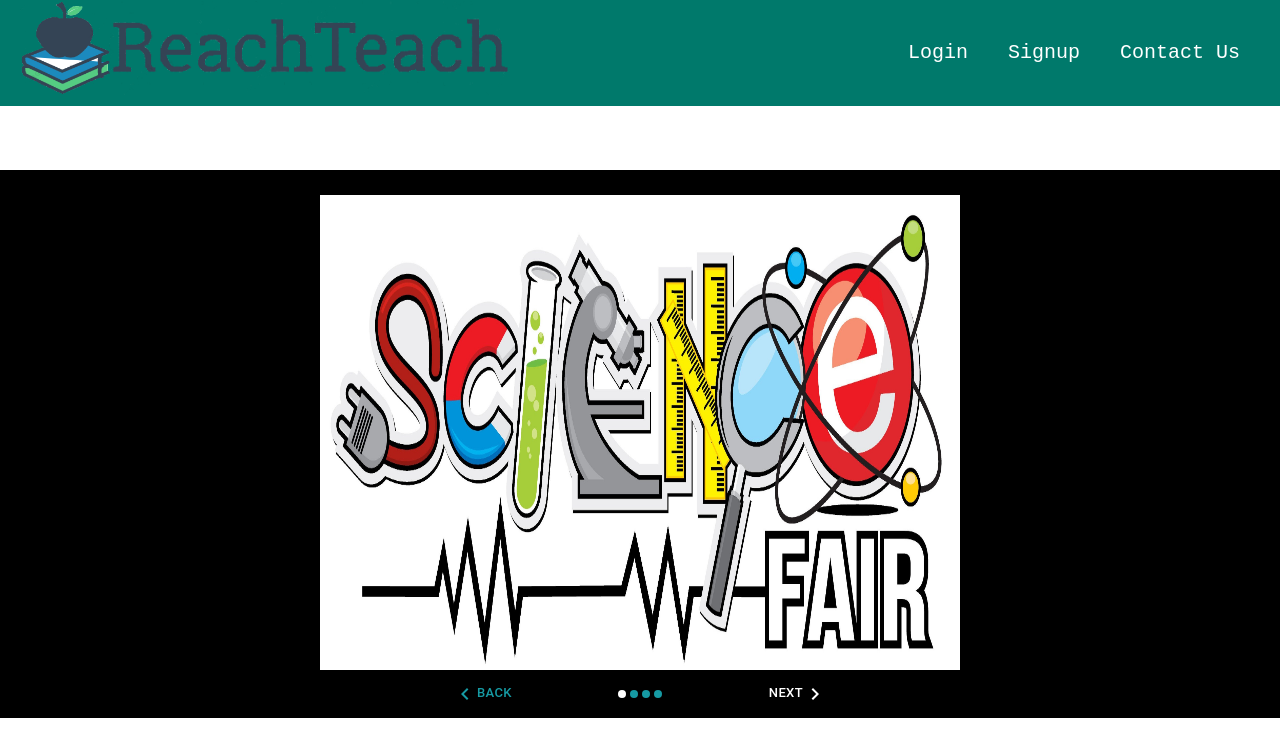
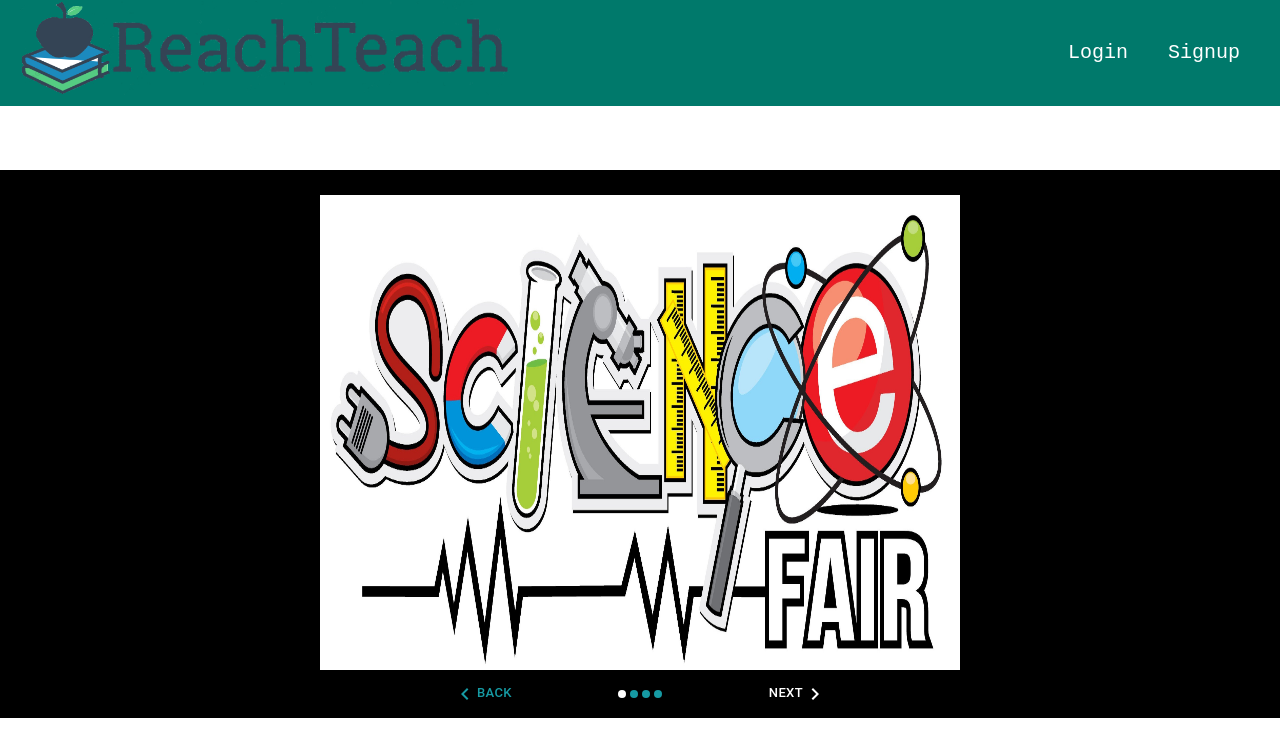
Before and after one commit to C4RMONA/git-gud-kid, a React (Create React App) app in the folder client/: page / in a window 1280 px wide. Shown: the top 756 px of the page. Built offline with nearby package versions, Linux system fonts and the light colour scheme.

Commit message:
oops! we forgot to remove Contact Us

```diff
--- a/client/src/components/Header/index.js
+++ b/client/src/components/Header/index.js
@@ -51,7 +51,6 @@ const Header = () => {
                 <ul>
                   <Link className='headerNav' to='/login'>Login</Link>
                   <Link className='headerNav' to='/signup'>Signup</Link>
-                  <Link className='headerNav'>Contact Us</Link>
                 </ul>
               )}
             </nav>
```
